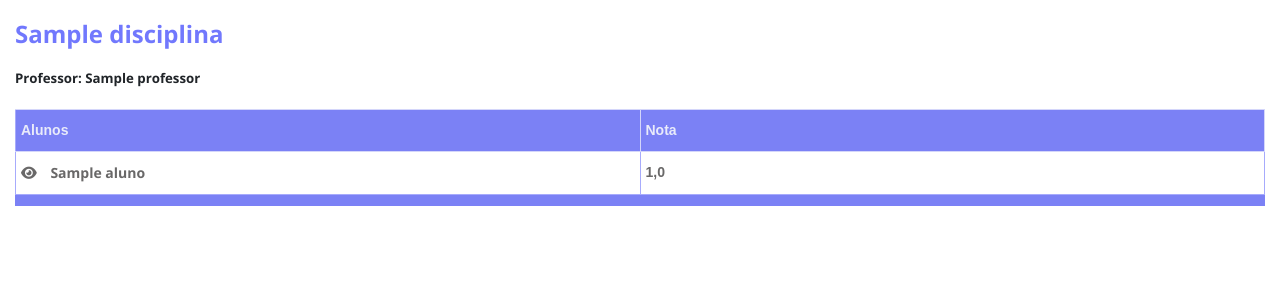
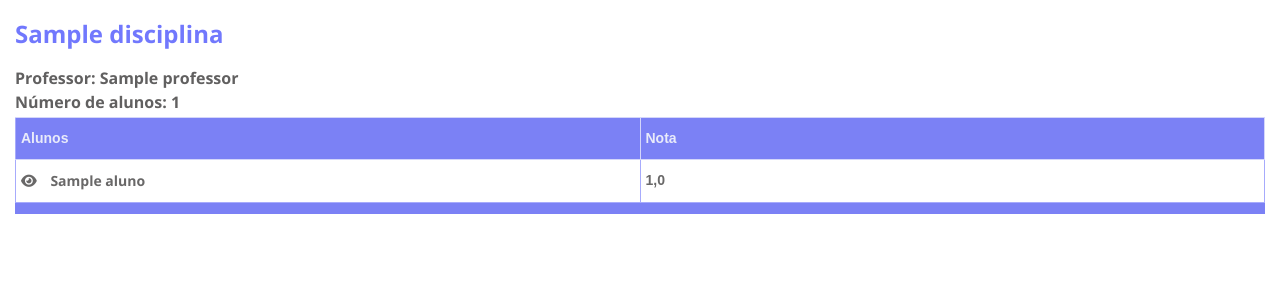
Before and after one commit to JoseNascimento16/GestorFACULDADES, a Django app: page /disciplina/1 in a window 1280 px wide. Shown: the part 54-354 px from the top of the page. Run offline with Django 4.2, Linux system fonts and the light colour scheme; tables that the repository leaves empty hold one stand-in row (values such as "Sample post"); some libraries are stand-ins or nearby versions.

Commit message:
Adicionado nº alunos na pagina da disciplina

```diff
--- a/disciplinas/views.py
+++ b/disciplinas/views.py
@@ -71,10 +71,12 @@ def entra_disciplina(request, **kwargs):
     professor = disciplina.professor_set.first
     alunos = disciplina.aluno_set.all()
     notas = Nota.objects.filter(disciplina=disciplina.id)
+    quant_alunos = len(alunos)
     contexto = {
         'obj_disciplina': disciplina,
         'obj_professor' : professor,
         'alunos_da_disciplina' : alunos,
-        'notas_da_disciplina' : notas
+        'notas_da_disciplina' : notas,
+        'quant_alunos' : quant_alunos,
     }
     return render(request, 'disciplina.html', contexto)
--- a/static_dir/css/corpo.css
+++ b/static_dir/css/corpo.css
@@ -5,3 +5,8 @@
 .titulo-1 {
     color: #7178fd;
 }
+
+.titulo-2 {
+    color: rgb(97, 96, 96);
+    margin: 5px 0 5px 0 !important;
+}
--- a/templates/disciplina.html
+++ b/templates/disciplina.html
@@ -6,7 +6,8 @@
 <h2 class="titulo-1">{{obj_disciplina.nome}}</h2>
 
 {% verifica_professor obj_disciplina as professor %}
-<h5>Professor: {{professor}}</h5>
+<h4 class="titulo-2">Professor: {{professor}}</h5>
+<h4 class="titulo-2">Número de alunos: {{quant_alunos}}</h5>
 
 <table class="tg">
     <colgroup>
```
